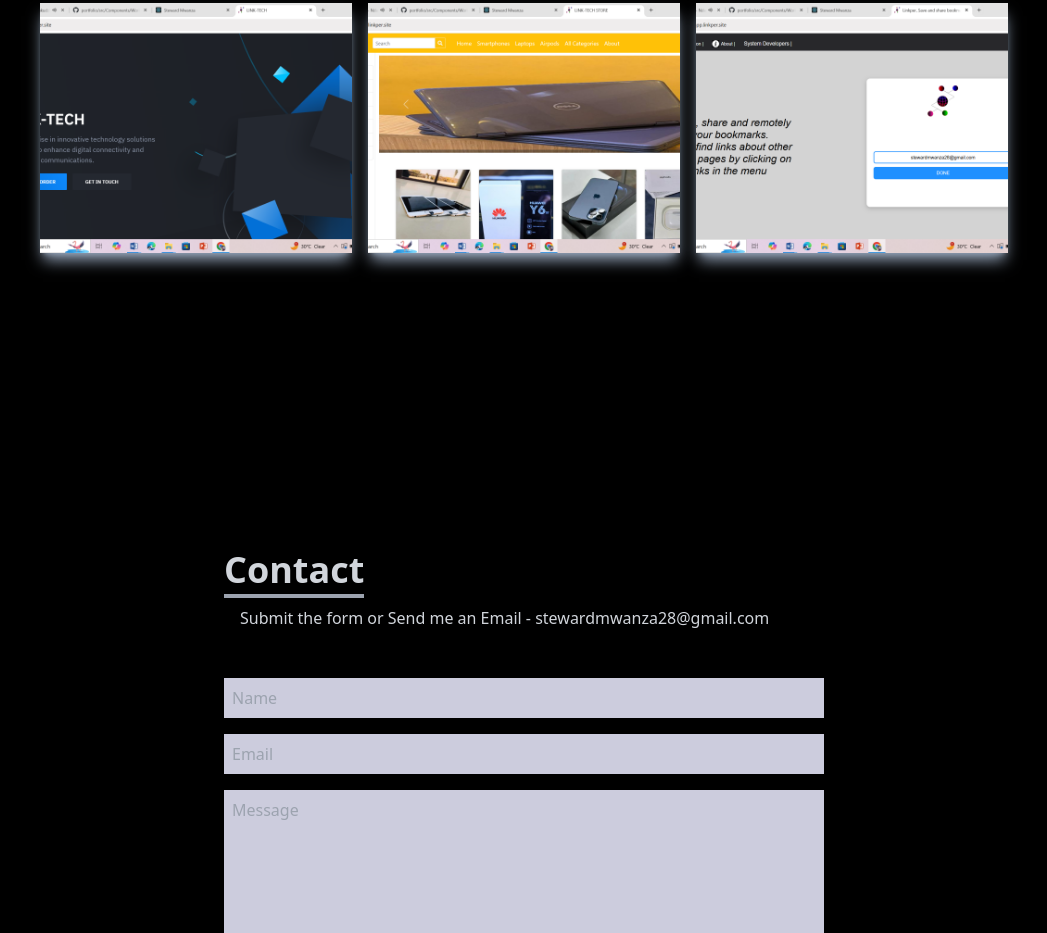
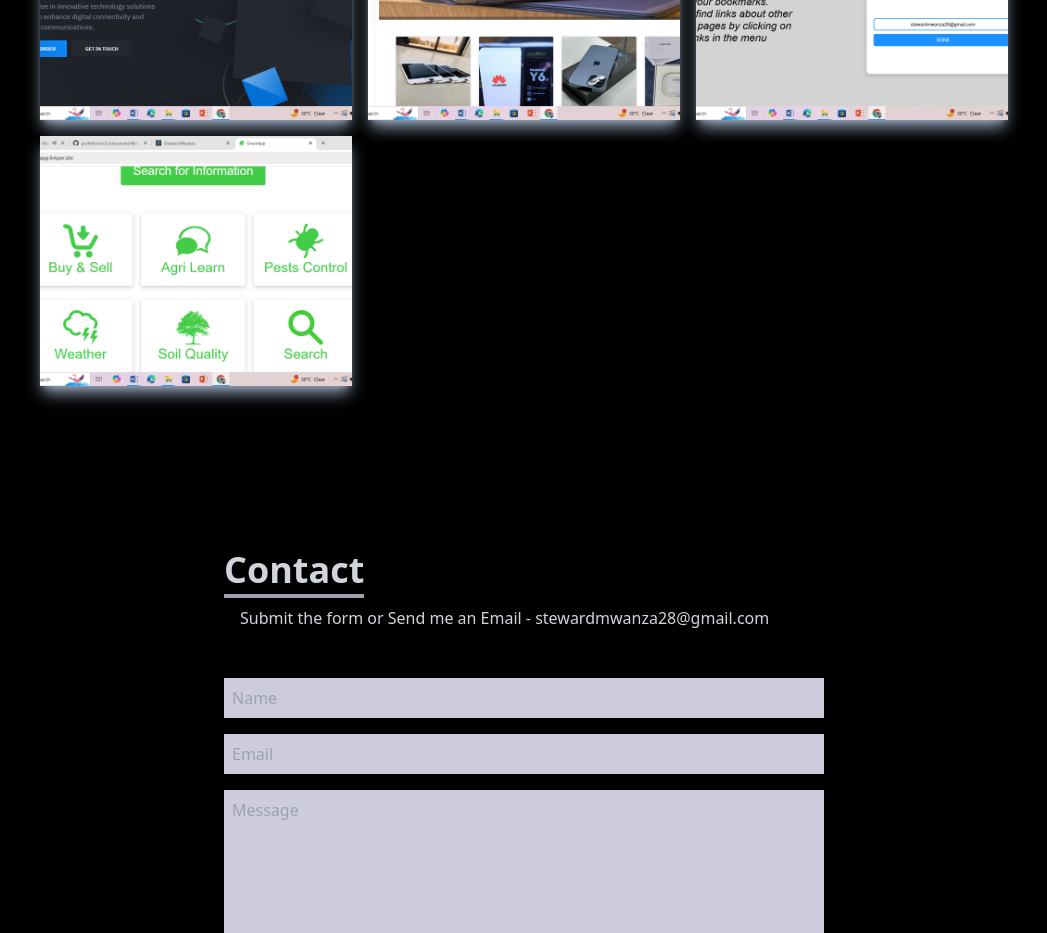
Before and after one commit to stewardel/portfolio, a React (Create React App) app: page / in a window 1280 px wide. Shown: the part 2680-3613 px from the top of the page, without its empty margins (116-1163 px from the left). Built offline with nearby package versions, Linux system fonts and the light colour scheme.

Commit message:
added greenapp section in work.jsx

```diff
--- a/src/Components/Work.jsx
+++ b/src/Components/Work.jsx
@@ -24,7 +24,7 @@
             }}
           >
             {/*Hover effect */}
-            <div className="opacity-0 group-hover:opacity-10">
+            <div className="opacity-0 group-hover:opacity-100">
               <span className="text-2xl font-bold text-white tracking-wider ">
                 LinkTech
               </span>
@@ -100,6 +100,34 @@
             </div>
           </div>
 
+          <div
+            className="shadow-lg shadow-slate-400 group container round-md flex justify-center items-center mx-auto content-div"
+            style={{
+              backgroundImage: `url(${sc4})`,
+              backgroundSize: "cover",
+              backgroundPosition: "center",
+            }}
+          >
+            {/*Hover effect */}
+            <div className="opacity-0 group-hover:opacity-100">
+              <span className="text-2xl font-bold text-white tracking-wider ">
+                Green App
+              </span>
+              <div className="pt-8">
+                <a href="https://greenapp.linkper.site">
+                  <button className="text-center rounded-lg px-4 py-3 m-2 bg-white text-gray-700 font-bold text-lg ">
+                    Demo
+                  </button>
+                </a>
+                <a href="https://github.com/stewardel/portfolio">
+                  <button className="text-center rounded-lg px-4 py-3 m-2 bg-white text-gray-700 font-bold text-lg ">
+                    Code
+                  </button>
+                </a>
+              </div>
+            </div>
+          </div>
+
         </div>
       </div>
     </div>
```
